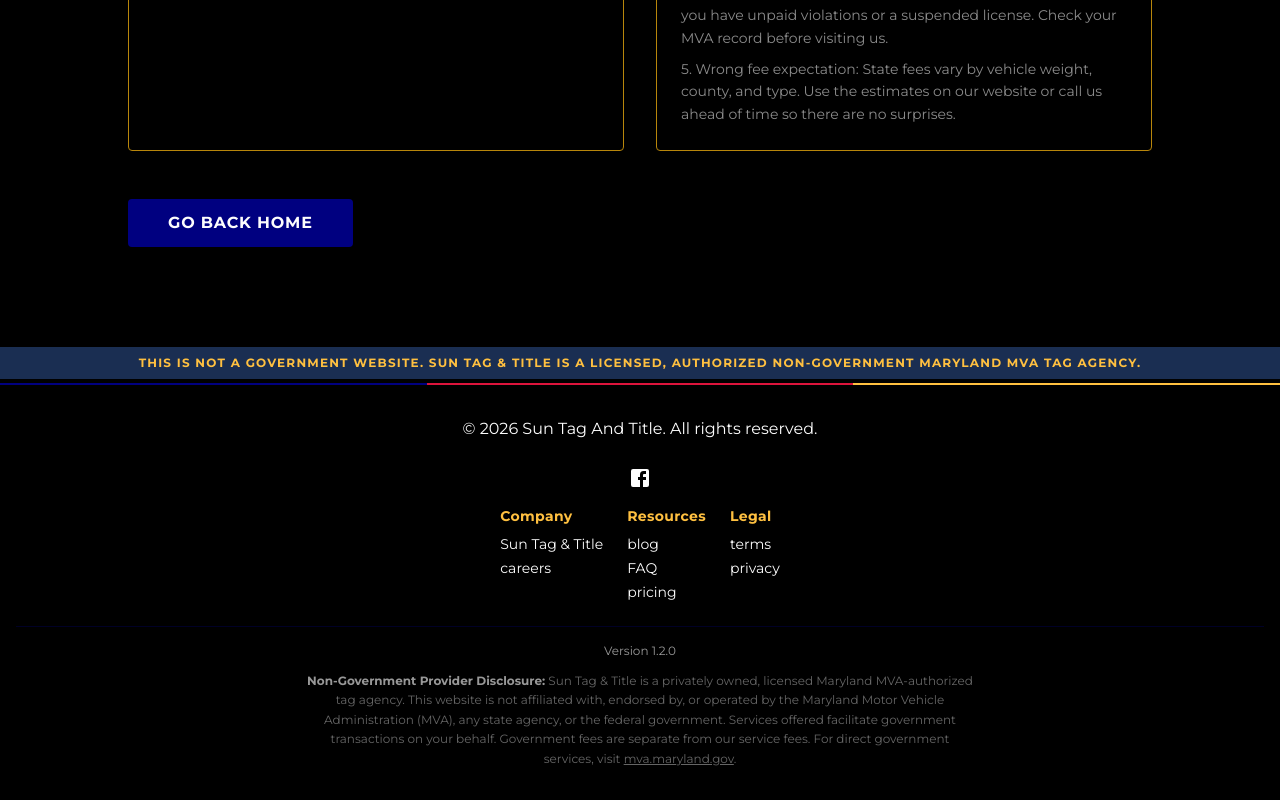
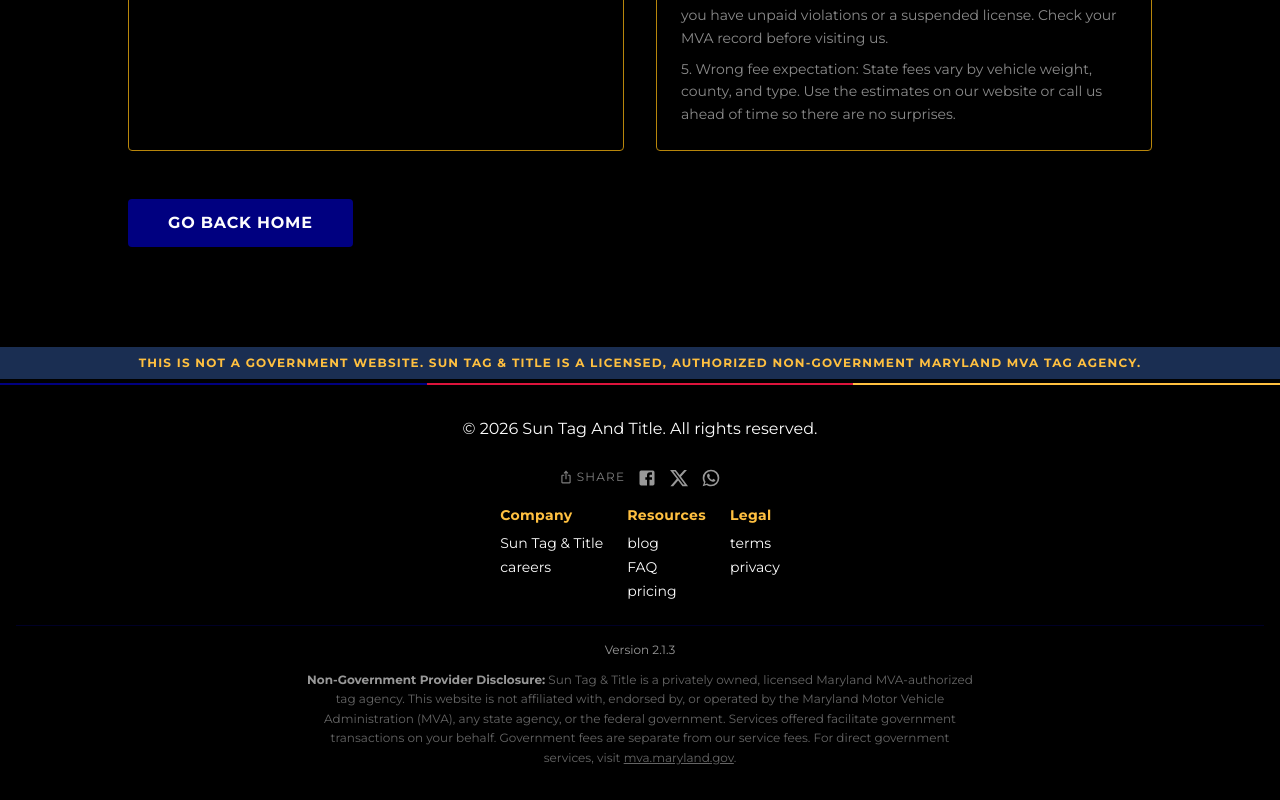
Before and after one commit to hoomanhajrian/suntag-title, a Next.js app: page /blog in a window 1280 px wide. Shown: the part 1970-2770 px from the top of the page. Built offline with nearby package versions, Linux system fonts and the light colour scheme.

Commit message:
feat: enhance footer with share links for social media

```diff
--- a/app/components/Footer.tsx
+++ b/app/components/Footer.tsx
@@ -3,9 +3,36 @@
 import Link from 'next/link';
 import FacebookIcon from '@mui/icons-material/Facebook';
 import SmsIcon from '@mui/icons-material/Sms';
+import WhatsAppIcon from '@mui/icons-material/WhatsApp';
+import XIcon from '@mui/icons-material/X';
+import IosShareIcon from '@mui/icons-material/IosShare';
+
+const SITE_URL = 'https://suntagandtitle.com';
+const SHARE_TEXT = 'Sun Tag & Title | Same-day vehicle registration, title transfers & more in Columbia, MD';
+
+const shareLinks = [
+  {
+    label: 'Sun Tag & Title on Facebook',
+    href: 'https://www.facebook.com/p/SUN-TAG-and-TITLE-61554522663897',
+    icon: <FacebookIcon fontSize="small" />,
+    color: 'hover:text-blue-glow',
+  },
+  {
+    label: 'Share on X',
+    href: `https://twitter.com/intent/tweet?url=${encodeURIComponent(SITE_URL)}&text=${encodeURIComponent(SHARE_TEXT)}`,
+    icon: <XIcon fontSize="small" />,
+    color: 'hover:text-white',
+  },
+  {
+    label: 'Share on WhatsApp',
+    href: `https://api.whatsapp.com/send?text=${encodeURIComponent(SHARE_TEXT + ' ' + SITE_URL)}`,
+    icon: <WhatsAppIcon fontSize="small" />,
+    color: 'hover:text-green-400',
+  },
+];
 
 const Footer = () => {
-    const version = '1.2.0'; // Semantic versioning: Major.Minor.Patch
+    const version = '2.1.3'; // Semantic versioning: Major.Minor.Patch
 
     return (
         <footer className="relative z-10 bg-background pt-1 pb-8">
@@ -24,10 +51,25 @@
             </div>
             <div className="container mx-auto px-4 text-center text-text-base">
                 <p>&copy; {new Date().getFullYear()} Sun Tag And Title. All rights reserved.</p>
-                <div className="flex justify-center space-x-6 mt-6">
-                    <a href="https://www.facebook.com/p/SUN-TAG-and-TITLE-61554522663897" target='_blank' rel="noopener noreferrer" className="text-text-base hover:text-blue-glow transition duration-200" aria-label="Sun Tag & Title on Facebook">
-                        <FacebookIcon className="h-6 w-6" />
-                    </a>
+                <div className="flex flex-col items-center gap-3 mt-6">
+                    {/* Share buttons */}
+                    <div className="flex items-center gap-3">
+                        <span className="text-xs text-text-base/50 uppercase tracking-widest flex items-center gap-1">
+                            <IosShareIcon sx={{ fontSize: 14 }} /> Share
+                        </span>
+                        {shareLinks.map((s) => (
+                            <a
+                                key={s.label}
+                                href={s.href}
+                                target="_blank"
+                                rel="noopener noreferrer"
+                                aria-label={s.label}
+                                className={`text-text-base/60 ${s.color} transition duration-200`}
+                            >
+                                {s.icon}
+                            </a>
+                        ))}
+                    </div>
                 </div>
                 <div className="flex flex-col md:flex-row justify-center space-y-4 md:space-y-0 md:space-x-6 mt-4 text-sm">
                     {Object.entries(footerLinks).map(([groupKey, links]) => (
--- a/app/layout.tsx
+++ b/app/layout.tsx
@@ -62,9 +62,6 @@
       'max-image-preview': 'large',
       'max-video-preview': -1,
     },
-  },
-  alternates: {
-    canonical: 'https://suntagandtitle.com',
   },
 };
 
```
